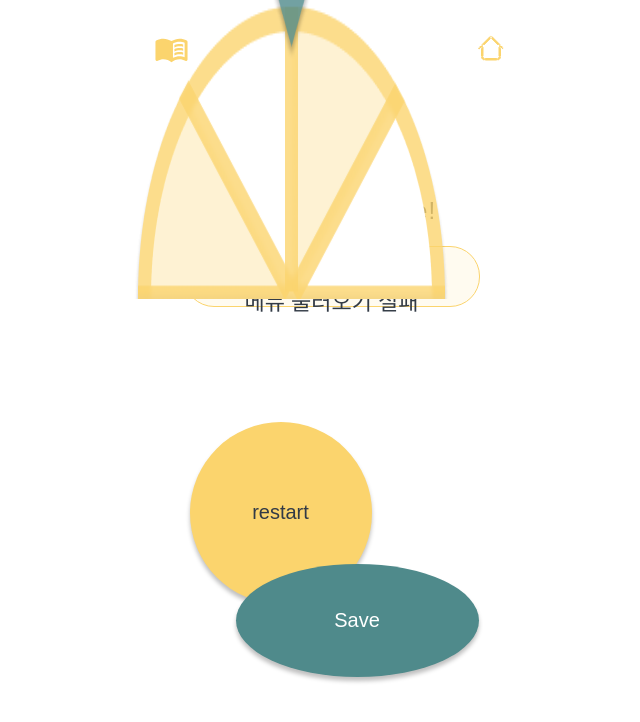
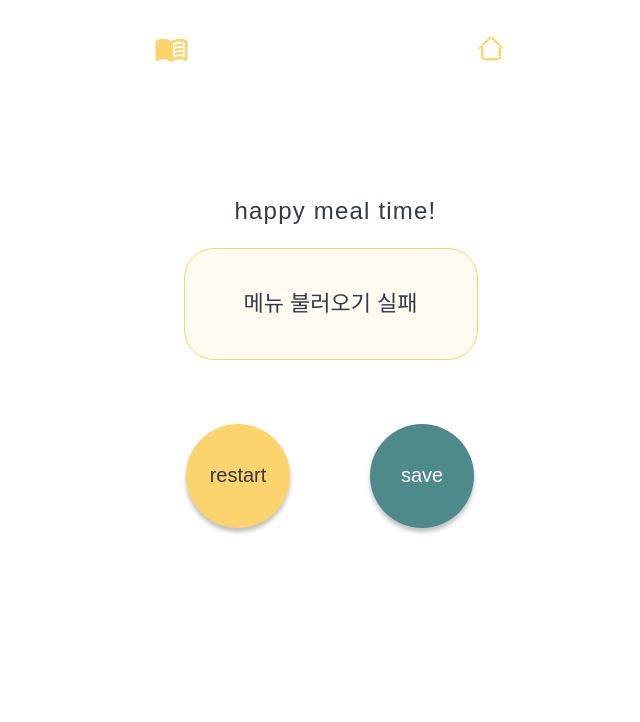
Before and after one commit to Rla-oes/cheesy-frontend, a React (Create React App) app: page /Result in a window 1280 px wide. Shown: the top 722 px of the page, without its empty margins (310-950 px from the left). Built offline with nearby package versions, Linux system fonts and the light colour scheme; no server answers.

Commit message:
스타일 깨지는 거 수정, save 버튼 누르면 저장 후 마이페이지로 이동하도록 수정

```diff
--- a/src/pages/Result/Result.css
+++ b/src/pages/Result/Result.css
@@ -27,7 +27,30 @@
     white-space: nowrap;
 }
 
-.screen .frame {
+.screen .action-container {
+    display: flex;
+    gap: 80px; /* div-wrapper와 button 사이 간격 */
+    justify-content: center; /* 가운데 정렬 */
+    margin-top: 450px;
+    position: relative;
+}
+
+.screen .div-wrapper {
+    align-items: center;
+    background-color: #fbd46d;
+    border-radius: 50%;
+    box-shadow: 0 4px 4px #00000040;
+    display: flex;
+    flex-direction: column;
+    gap: 10px;
+    height: 50px;
+    justify-content: center;
+    padding: 27px 27px;
+    width: 50px;
+    cursor: pointer;
+}
+
+.screen .button {
     align-items: center;
     background-color: #4f8a8b;
     border-radius: 50%;
@@ -35,13 +58,11 @@
     display: flex;
     flex-direction: column;
     gap: 10px;
-    height: 10vw;
+    height: 50px;
     justify-content: center;
-    left: 237px;
     padding: 27px 27px;
-    position: absolute;
-    top: 448px;
-    width: 10vw;
+    width: 50px;
+    cursor: pointer;
 }
 
 .screen .text-wrapper-2 {
@@ -57,23 +78,6 @@
     width: fit-content;
 }
 
-.screen .div-wrapper {
-    align-items: center;
-    background-color: #fbd46d;
-    border-radius: 50%;
-    box-shadow: 0 4px 4px #00000040;
-    display: flex;
-    flex-direction: column;
-    gap: 10px;
-    height: 10vw;
-    justify-content: center;
-    left: 56px;
-    padding: 27px 27px;
-    position: absolute;
-    top: 448px;
-    width: 10vw;
-}
-
 .screen .text-wrapper-3 {
     color: #323a46;
     font-family: "Inter-Regular", sans-serif;
@@ -87,19 +91,29 @@
     width: fit-content;
 }
 
+.screen .overlap-container {
+    display: flex;
+    justify-content: center; /* 가운데 정렬 */
+    align-items: center;     /* 세로 가운데 정렬 */
+    position: absolute;
+    top: 300px;
+    left: 50px;
+    width: 294px;
+    height: 60px;
+}
+
 .screen .overlap-group {
     display: flex;
-    justify-content: center;
+    justify-content: center; /* 텍스트를 가운데 정렬 */
+    align-items: center;     /* 세로 가운데 정렬 */
     background-color: #fbd46d1a;
     border: 1.5px solid;
     border-color: #fbd46d;
     border-radius: 30px;
-    height: 118px;
-    left: 50px;
-    position: absolute;
-    text-align: center;
-    top: 272px;
-    width: 294px;
+    height: 100%; /* 부모 컨테이너 크기에 맞게 설정 */
+    width: 100%;  /* 부모 컨테이너 크기에 맞게 설정 */
+    padding-top: 25px;
+    padding-bottom: 25px;
 }
 
 .screen .text-wrapper-4 {
@@ -107,11 +121,8 @@
     font-family: "Inter-Regular", sans-serif;
     font-size: 22px;
     font-weight: 400;
-    height: 24px;
+    line-height: 24px;
     letter-spacing: 0;
-    line-height: 24px;
-    position: absolute;
-    top: 44px;
     white-space: nowrap;
 }
 
--- a/src/pages/Result/Result.js
+++ b/src/pages/Result/Result.js
@@ -3,7 +3,7 @@ import { useNavigate, useLocation } from "react-router-dom";
 import axios from "axios";
 import { ReactComponent as IconamoonHome } from "./iconamoon_home.svg";
 import { ReactComponent as MaterialSymbolsMenuBook } from "./material-symbols_menu-book.svg";
-import frame14 from "./Frame 14.png";
+// import frame14 from "./Frame 14.png";
 import "./Result.css";
 
 const Result = () => {
@@ -42,6 +42,7 @@ const Result = () => {
       .then(() => {
         alert("저장 완료!");
         setIsSaving(false);
+        navigate("/Mymenu");  // 저장 완료 후 이동
       })
       .catch((error) => {
         console.error("메뉴 저장 실패:", error);
@@ -53,29 +54,23 @@ const Result = () => {
       <div className="screen">
         <div className="div">
           <div className="text-wrapper">happy meal time!</div>
+          {/* overlap-group과 text-wrapper-4를 묶은 새로운 컨테이너 */}
+          <div className="overlap-container">
             <div className="overlap-group">
               <div className="text-wrapper-4">{menu}</div>
             </div>
-        <div className="div-wrapper" onClick={() => navigate("/Roulette")}>
+          </div>
+          {/*새로운 컨테이너2*/}
+          <div className="action-container">
+            <div className="div-wrapper" onClick={() => navigate("/Category") }>
               <div className="text-wrapper-3">restart</div>
             </div>
-        <div
-          className={`frame ${isSaving ? "disabled" : ""}`}
-          onClick={saveMenu}
-        >
-          <div className="text-wrapper-2">
-            {isSaving ? "Saving..." : "Save"}
+            <div className="button" onClick={saveMenu}>
+              <div className="text-wrapper-2">save</div>
             </div>
           </div>
-        <IconamoonHome
-          className="iconamoon-home"
-          onClick={() => navigate("/Home")}
-        />
-        <MaterialSymbolsMenuBook
-          className="material-symbols"
-          onClick={() => navigate("/Mymenu")}
-        />
-        <img className="img" alt="Frame" src={frame14} />
+          <IconamoonHome className="iconamoon-home" onClick={() => navigate("/")} />
+          <MaterialSymbolsMenuBook className="material-symbols" onClick={() => navigate("/Mymenu")} />
         </div>
       </div>
   );
--- a/src/pages/Roulette/Roulette.css
+++ b/src/pages/Roulette/Roulette.css
@@ -21,7 +21,7 @@
     width: 189px;
 }
 
-.screen .overlap-group {
+.screen .group {
     height: 59px;
     position: relative;
 }
@@ -50,6 +50,7 @@
     text-align: center;
     top: 15px;
     width: 189px;
+    cursor: pointer;
 }
 
 .screen .overlap {
--- a/src/pages/Roulette/Roulette.js
+++ b/src/pages/Roulette/Roulette.js
@@ -2,8 +2,6 @@ import React, { useState, useEffect } from "react";
 import { useNavigate, useLocation } from "react-router-dom";
 import { motion } from "framer-motion";
 import axios from "axios";
-import { ReactComponent as IconamoonHome } from "../Roulette/img/iconamoon_home.svg";
-import { ReactComponent as MaterialSymbolsArrowBackRounded } from "../Roulette/img/material-symbols_arrow-back-rounded.svg";
 import frame5 from "../Roulette/img/Frame 5.png";
 import polygon2 from "../Roulette/img/Polygon 2.svg";
 import "./Roulette.css";
@@ -61,7 +59,7 @@ const Roulette = () => {
       <Header title="" />
       <div className="div">
         <div className="frame" onClick={startRoulette}>
-          <div className="overlap-group">
+          <div className="group">
             <div className="rectangle" />
             <div className="START">START</div>
           </div>
```
Also changed, not shown: src/pages/Result/Polygon 3.svg (deleted), 1 other file (tests, documents, lock files or other folders). Lines whose indentation alone changed are shown as unchanged.
